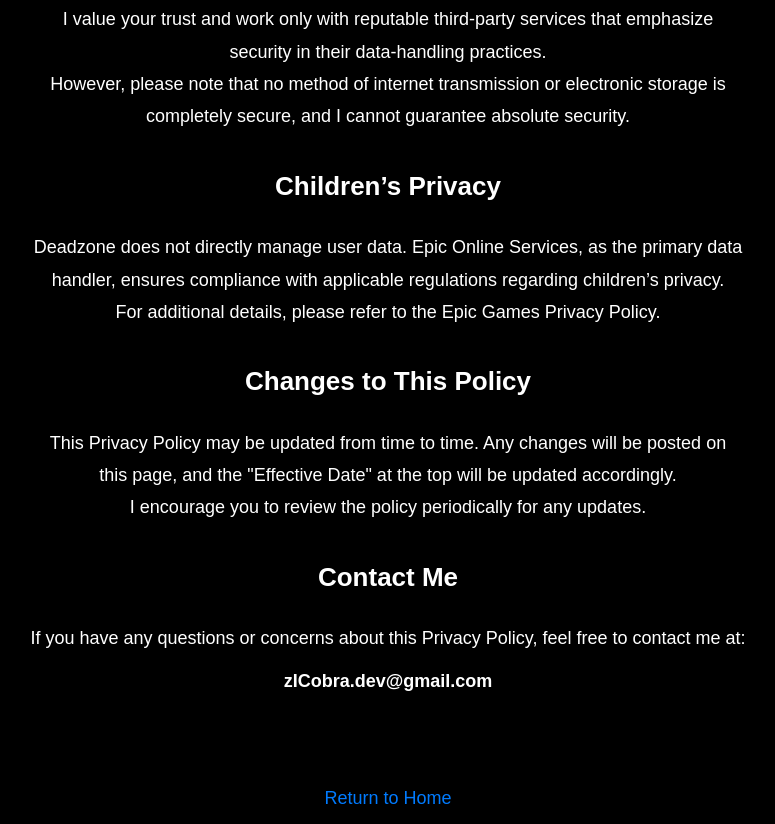
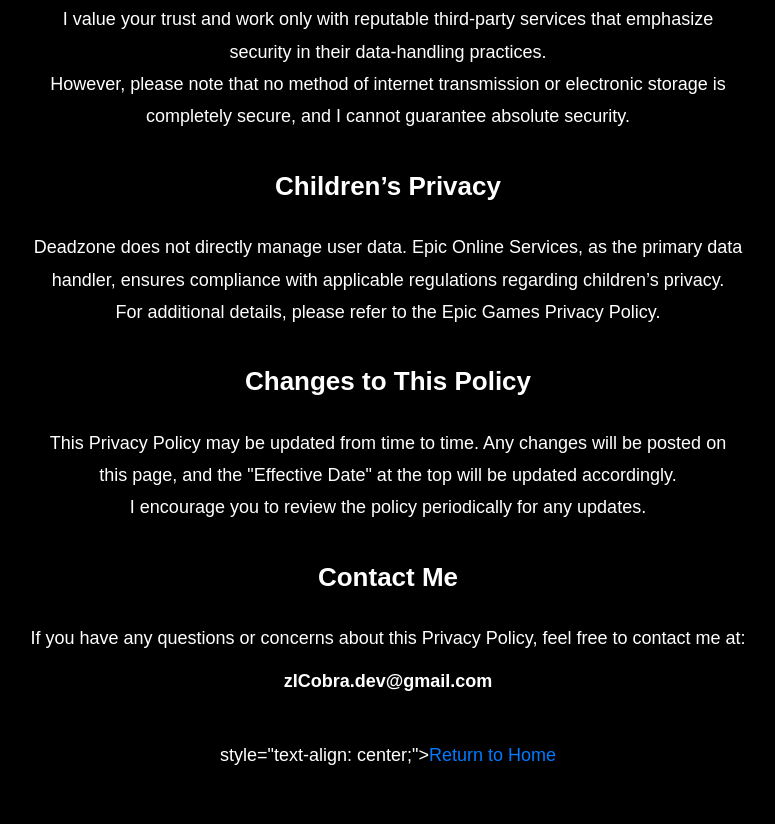
Before and after one commit to zICobra/Domain, a plain HTML site: page privacy.html in a window 1280 px wide. Shown: the part 1643-2467 px from the top of the page, without its empty margins (252-1027 px from the left). After the commit the page ends 2425 px from the top, so only its background shows below. Drawn offline with Linux system fonts and the light colour scheme.

Commit message:
layout changes

```diff
--- a/privacy.html
+++ b/privacy.html
@@ -141,9 +141,7 @@
     <strong>zICobra.dev@gmail.com</strong>
   </p>
 
-  <br>
-  <br>
-  <p style="text-align: center;"><a href="index.html">Return to Home</a></p>
+  <p> <br> style="text-align: center;"><a href="index.html">Return to Home</a></p>
 
 </body>
 </html>
```
Also changed, not shown: index.html (+0 -2 lines).
